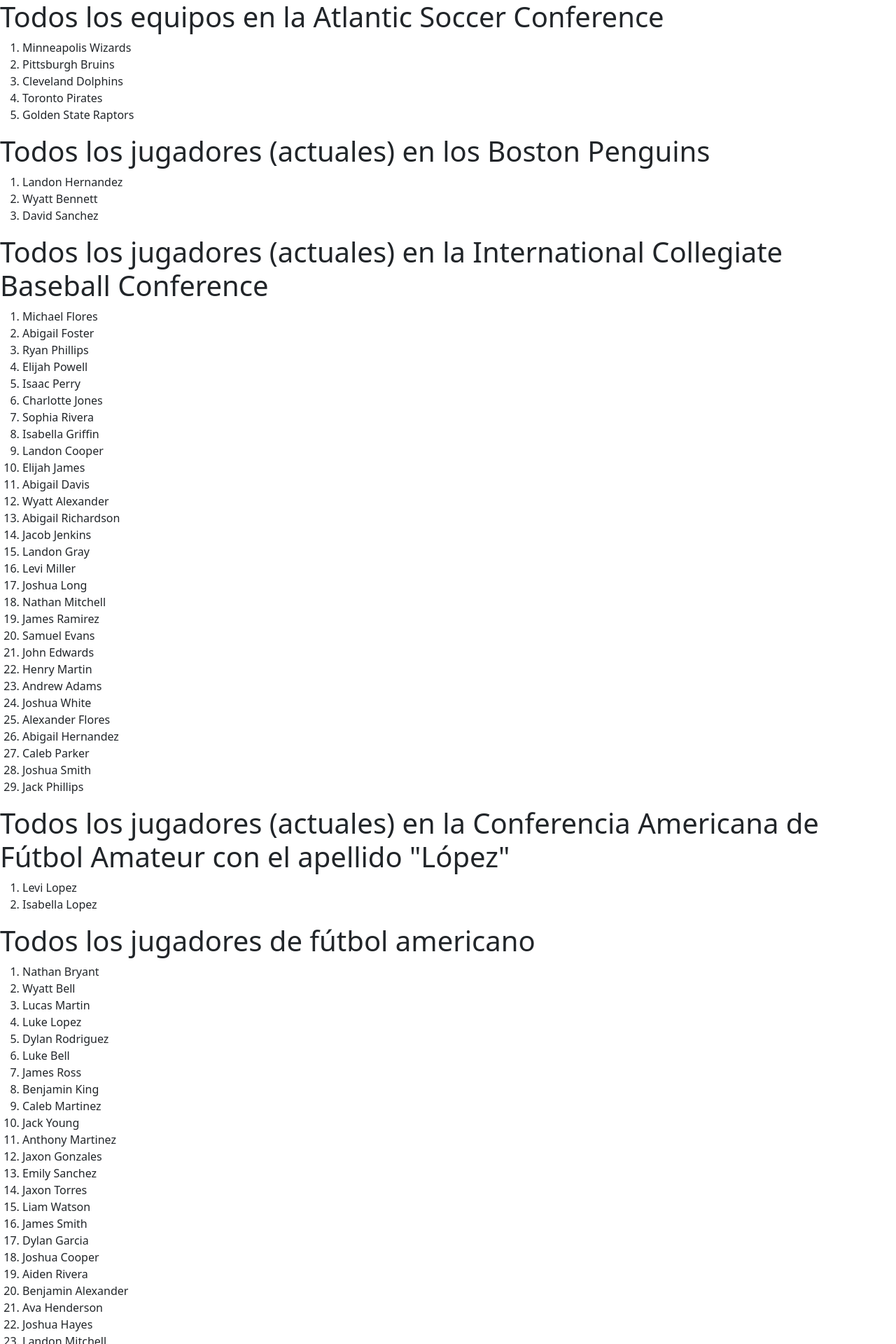
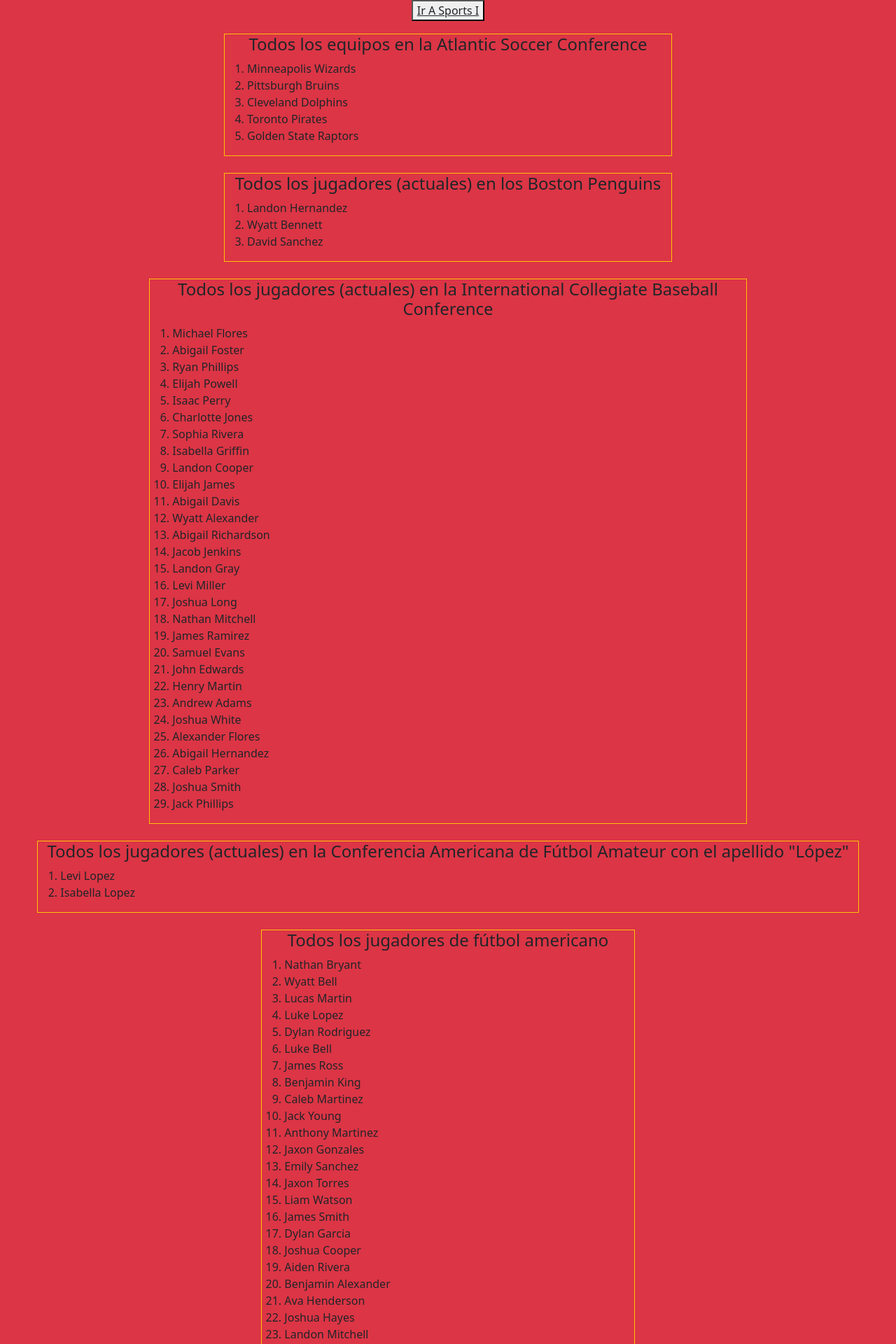
Before and after one commit to SebaChuaqui/django-orm-sport, a Django app: page /index2 in a window 1280 px wide. Shown: the top 1920 px of the page at 70% size. Run offline with Django 3.2, Linux system fonts and the light colour scheme; data comes from the database, SQL or seed files in the repository.

Commit message:
Django-orm-Sport II Parte 5

```diff
--- a/leagues/templates/leagues/index.html
+++ b/leagues/templates/leagues/index.html
@@ -5,6 +5,11 @@
 		<link href="https://cdn.jsdelivr.net/npm/bootstrap@5.1.0/dist/css/bootstrap.min.css" rel="stylesheet" integrity="sha384-KyZXEAg3QhqLMpG8r+8fhAXLRk2vvoC2f3B09zVXn8CA5QIVfZOJ3BCsw2P0p/We" crossorigin="anonymous">
 	</head>
 	<body>
+		<div id="homebtn" class="d-flex justify-content-center" >
+			<button id="ir_pagina_2">
+				<a class="text-dark" href="/index2">Ir A Sports II</a>
+			</button>
+		</div>
 		<h1>Todas Las Ligas de Béisbol</h1>
 		<ol>
 			{% for league in consulta1 %}
--- a/leagues/templates/leagues/index2.html
+++ b/leagues/templates/leagues/index2.html
@@ -4,8 +4,17 @@
 		<title>Sports Leagues</title>
         <link href="https://cdn.jsdelivr.net/npm/bootstrap@5.1.0/dist/css/bootstrap.min.css" rel="stylesheet" integrity="sha384-KyZXEAg3QhqLMpG8r+8fhAXLRk2vvoC2f3B09zVXn8CA5QIVfZOJ3BCsw2P0p/We" crossorigin="anonymous">
 	</head>
-	<body>
-		<h1>Todos los equipos en la Atlantic Soccer Conference</h1>
+	<body class="bg-danger">
+		<div id="homebtn" class="d-flex justify-content-center fixed-top" >
+			<button>
+				<a class="text-dark" href="/">Ir A Sports I</a>
+			</button>
+		</div>
+		<br>
+		<br>
+		<div class="d-flex justify-content-center" >
+			<div class="border border-warning col-xs-12 col-md-6">
+			<h4 class="text-center"> Todos los equipos en la Atlantic Soccer Conference</h4>
 			<ol>
 				{% for team in consulta1 %}
             	<li>{{team.location}} {{team.team_name}}</li>
@@ -13,8 +22,12 @@
 					<p>No leagues found.  Try <code>python manage.py loaddata data.json</code>, or, if that doesn't work, going <a href="{% url 'make_data' %}">here</a> (but be prepared to wait).</p>
 				{% endfor %}
 			</ol>
-
-		<h1> Todos los jugadores (actuales) en los Boston Penguins</h1>
+			</div>
+		</div>
+		<br>
+		<div class="d-flex justify-content-center" >
+			<div class="border border-warning col-xs-12 col-md-6">
+			<h4 class="text-center"> Todos los jugadores (actuales) en los Boston Penguins</h4>
 			<ol>
 				{% for player in consulta2 %}
             	<li>{{player.first_name}} {{player.last_name}} </li>
@@ -22,8 +35,12 @@
 					<p>No leagues found.  Try <code>python manage.py loaddata data.json</code>, or, if that doesn't work, going <a href="{% url 'make_data' %}">here</a> (but be prepared to wait).</p>
 				{% endfor %}
 			</ol>
-
-		<h1>Todos los jugadores (actuales) en la International Collegiate Baseball Conference</h1>
+			</div>
+		</div>
+		<br>
+		<div class="d-flex justify-content-center" >
+			<div class="border border-warning col-xs-12 col-md-8">
+			<h4 class="text-center">Todos los jugadores (actuales) en la International Collegiate Baseball Conference</h4>
 			<ol>
 				{% for player in consulta3 %}
 				<li>{{player.first_name}} {{player.last_name}}</li>
@@ -31,8 +48,12 @@
 					<p>No leagues found.  Try <code>python manage.py loaddata data.json</code>, or, if that doesn't work, going <a href="{% url 'make_data' %}">here</a> (but be prepared to wait).</p>
 				{% endfor %}
 			</ol>
-
-		<h1>Todos los jugadores (actuales) en la Conferencia Americana de Fútbol Amateur con el apellido "López"</h1>
+			</div>
+		</div>
+		<br>
+		<div class="d-flex justify-content-center" >
+			<div class="border border-warning col-xs-12 col-md-11">
+			<h4 class="text-center">Todos los jugadores (actuales) en la Conferencia Americana de Fútbol Amateur con el apellido "López"</h4>
 			<ol>
 				{% for player in consulta4 %}
 				<li>{{player.first_name}} {{player.last_name}}</li>
@@ -40,8 +61,12 @@
 					<p>No leagues found.  Try <code>python manage.py loaddata data.json</code>, or, if that doesn't work, going <a href="{% url 'make_data' %}">here</a> (but be prepared to wait).</p>
 				{% endfor %}
 			</ol>
-
-		<h1>Todos los jugadores de fútbol americano</h1>
+			</div>
+		</div>
+		<br>
+		<div class="d-flex justify-content-center" >
+			<div class="border border-warning col-xs-12 col-md-5">
+			<h4 class="text-center">Todos los jugadores de fútbol americano</h4>
 			<ol>
 				{% for player in consulta5 %}
 				<li>{{player.first_name}} {{player.last_name}}</li>
@@ -49,6 +74,9 @@
 					<p>No leagues found.  Try <code>python manage.py loaddata data.json</code>, or, if that doesn't work, going <a href="{% url 'make_data' %}">here</a> (but be prepared to wait).</p>
 				{% endfor %}
 			</ol>
+			</div>
+		</div>
+		<br>
 
 		<h1>Todos los equipos con un jugador (actual) llamado "Sophia"</h1>
 		<ol>
```
Lines whose indentation alone changed are shown as unchanged.
